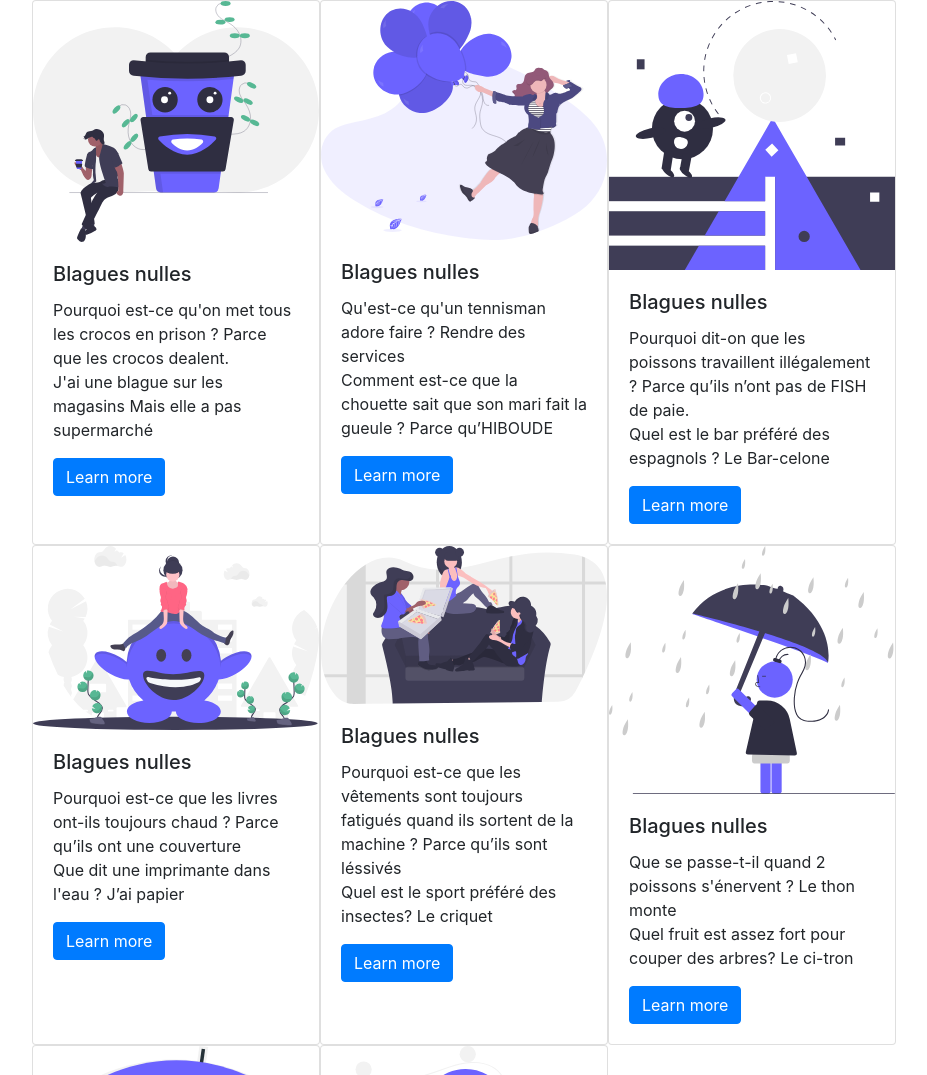
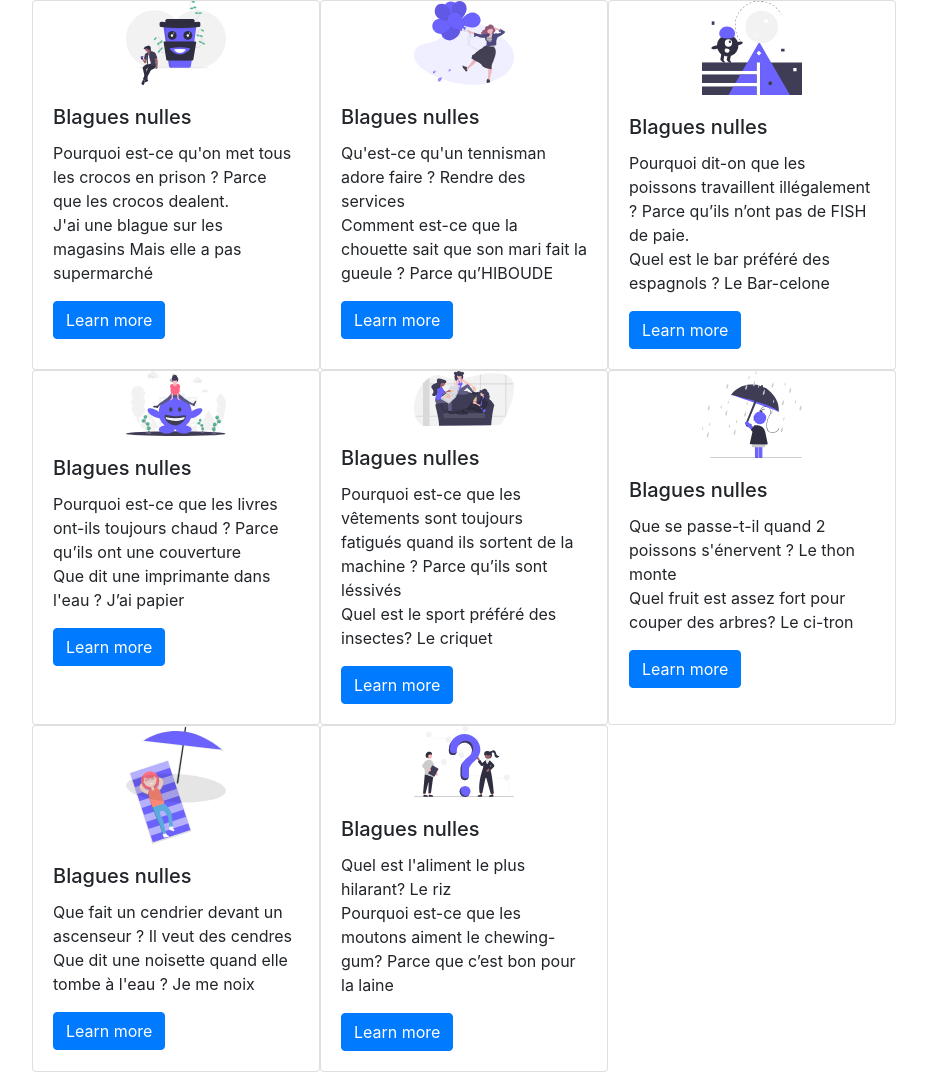
Before and after one commit to Makraiyassin/challenge-bootstrap, a plain HTML site: page index.html in a window 1280 px wide. Shown: the top 1075 px of the page, without its empty margins (38-965 px from the left). Drawn offline with nearby package versions, Linux system fonts and the light colour scheme.

Commit message:
modif images

```diff
--- a/index.html
+++ b/index.html
@@ -19,7 +19,7 @@
 <div  class="container">
 <div class="row">
     <div class="card" class="col-md-3 col-sm-6 col-xs-12"  style="width: 18rem;">
-        <img src="images/joke1.svg" class="card-img-top" alt="image">
+        <img style="width: 100px" src="images/joke1.svg" class="card-img-top mx-auto" alt="image">
         <div class="card-body">
             <h5 class="card-title">Blagues nulles</h5>
             <p class="card-text">
@@ -34,7 +34,7 @@
     </div>
 
     <div class="card" class="col-lg-3 col-md-4 col-sm-6 col-xs-12"  style="width: 18rem;">
-        <img src="images/joke2.svg" class="card-img-top" alt="image">
+        <img style="width: 100px" src="images/joke2.svg" class="card-img-top mx-auto" alt="image">
         <div class="card-body">
             <h5 class="card-title">Blagues nulles</h5>
             <p class="card-text">
@@ -49,7 +49,7 @@
     </div>
 
     <div class="card" class="col-lg-3 col-md-4 col-sm-6 col-xs-12"  style="width: 18rem;">
-        <img src="images/joke3.svg" class="card-img-top" alt="image">
+        <img style="width: 100px" src="images/joke3.svg" class="card-img-top mx-auto" alt="image">
         <div class="card-body">
             <h5 class="card-title">Blagues nulles</h5>
             <p class="card-text">
@@ -64,7 +64,7 @@
     </div>
 
     <div class="card" class="col-lg-3 col-md-4 col-sm-6 col-xs-12"  style="width: 18rem;">
-        <img src="images/joke4.svg" class="card-img-top" alt="image">
+        <img style="width: 100px" src="images/joke4.svg" class="card-img-top mx-auto" alt="image">
         <div class="card-body">
             <h5 class="card-title">Blagues nulles</h5>
             <p class="card-text">
@@ -79,7 +79,7 @@
     </div>
 
     <div class="card" class="col-lg-3 col-md-4 col-sm-6 col-xs-12"  style="width: 18rem;">
-        <img src="images/joke5.svg" class="card-img-top" alt="image">
+        <img style="width: 100px" src="images/joke5.svg" class="card-img-top mx-auto" alt="image">
         <div class="card-body">
             <h5 class="card-title">Blagues nulles</h5>
             <p class="card-text">
@@ -94,7 +94,7 @@
     </div>
 
     <div class="card" class="col-lg-3 col-md-4 col-sm-6 col-xs-12"  style="width: 18rem;">
-        <img src="images/joke6.svg" class="card-img-top" alt="image">
+        <img style="width: 100px" src="images/joke6.svg" class="card-img-top mx-auto" alt="image">
         <div class="card-body">
             <h5 class="card-title">Blagues nulles</h5>
             <p class="card-text">
@@ -109,7 +109,7 @@
     </div>
 
     <div class="card" class="col-lg-3 col-md-4 col-sm-6 col-xs-12"  style="width: 18rem;">
-        <img src="images/joke7.svg" class="card-img-top" alt="image">
+        <img style="width: 100px" src="images/joke7.svg" class="card-img-top mx-auto" alt="image">
         <div class="card-body">
             <h5 class="card-title">Blagues nulles</h5>
             <p class="card-text">
@@ -124,7 +124,7 @@
     </div>
 
     <div class="card" class="col-lg-3 col-md-4 col-sm-6 col-xs-12"  style="width: 18rem;">
-        <img src="images/joke8.svg" class="card-img-top" alt="image">
+        <img style="width: 100px" src="images/joke8.svg" class="card-img-top mx-auto" alt="image">
         <div class="card-body">
             <h5 class="card-title">Blagues nulles</h5>
             <p class="card-text">
```
